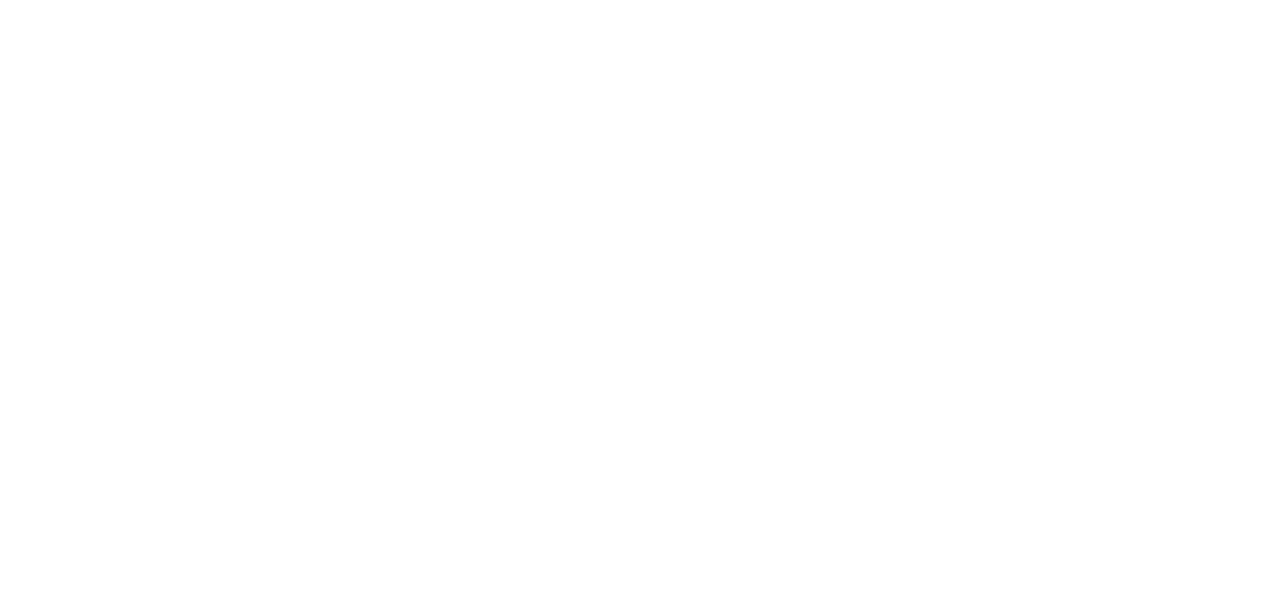
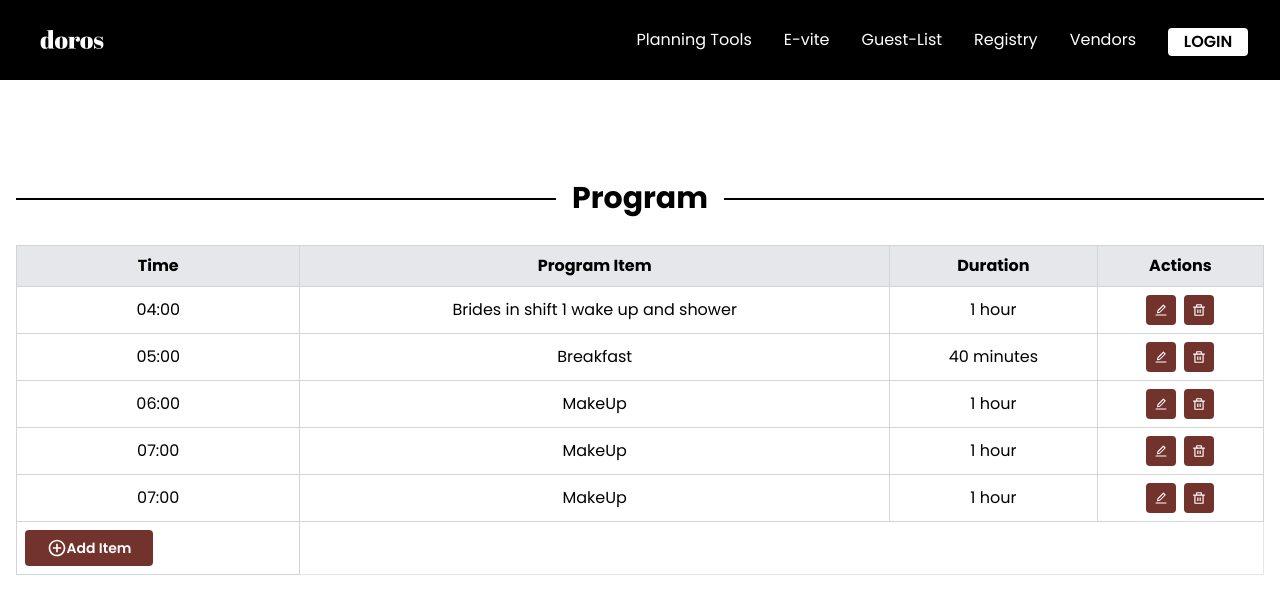
Before and after one commit to ArshavineRoy/doros-wedding-client, a React (Create React App) app: page /program in a window 1280 px wide. Before the commit this address had no page. Shown: the top 614 px of the page. Built offline with nearby package versions, Linux system fonts and the light colour scheme.

Commit message:
Updated various components and styles for a better user interface experience

```diff
--- a/src/App.js
+++ b/src/App.js
@@ -26,7 +26,7 @@ function App() {
           <Route element={<AppLayout />}>
             <Route path="/" element={<Home />} />
             <Route path="/checklist" element={<Checklist />} />
-            <Route path="/planning-tools" element={<Program />} />
+            <Route path="/program" element={<Program />} />
 
 
           </Route>
--- a/src/ui/AddItem.jsx
+++ b/src/ui/AddItem.jsx
@@ -1,8 +1,6 @@
 import React, { useState } from 'react';
 import Data from './Data';
-import { Link, useNavigate } from 'react-router-dom';
-import { MdAddCircleOutline } from 'react-icons/md';
-import { AiOutlineCloseCircle } from 'react-icons/ai';
+import { useNavigate } from 'react-router-dom';
 import Modal from './Modal';
 
 const AddItem = ({ close }) => {
@@ -61,11 +59,11 @@ const AddItem = ({ close }) => {
     className="w-full border-b border-gray-300 py-2 focus:outline-none"
   >
     <option value="" disabled></option>
-    <option value="Option 1">BRIDE & BRIDESMAIDS' PREPARATION</option>
-    <option value="Option 2">BRIDE & BRIDESMAIDS' BREAKFAST & PHOTO SHOOT</option>
-    <option value="Option 3">GROOM AND GROOMSMEN'S PREPARATION</option>
-    <option value="Option 4">WEDDING CEREMONY</option>
-    <option value="Option 5">WEDDING RECEPTION</option>
+    <option value="BRIDE & BRIDESMAIDS' PREPARATION">BRIDE & BRIDESMAIDS' PREPARATION</option>
+    <option value="BRIDE & BRIDESMAIDS' BREAKFAST & PHOTO SHOOT">BRIDE & BRIDESMAIDS' BREAKFAST & PHOTO SHOOT</option>
+    <option value="GROOM AND GROOMSMEN'S PREPARATION">GROOM AND GROOMSMEN'S PREPARATION</option>
+    <option value="WEDDING CEREMONY">WEDDING CEREMONY</option>
+    <option value="WEDDING RECEPTION">WEDDING RECEPTION</option>
   </select>
 </div>
 
--- a/src/ui/Edit.jsx
+++ b/src/ui/Edit.jsx
@@ -1,6 +1,6 @@
 import React, { useState, useEffect } from 'react';
 import Data from './Data';
-import { Link, useNavigate, useParams } from 'react-router-dom';
+import { useNavigate, useParams } from 'react-router-dom';
 import Modal from './Modal';
 
 const Edit = ({ close }) => {
--- a/src/ui/NavBar.jsx
+++ b/src/ui/NavBar.jsx
@@ -12,7 +12,7 @@ const NavBar = () => {
     <header className="absolute inset-x-0 top-0 z-50">
   <nav className="flex items-center justify-between p-6 lg:px-8 bg-black h-20" aria-label="Global">
     <div className="flex lg:flex-1">
-          <a href="/" className="-m-1.5 p-1.5 ">
+      <a href="/" className="-m-1.5 p-1.5">
         <Logo/>
       </a>
     </div>
@@ -41,7 +41,7 @@ const NavBar = () => {
       </button>
     </div>
 
-        <div className={`lg:flex lg:gap-x-8 mt-2  ${menuOpen ? 'hidden' : 'block'}`}>
+    <div className="lg:flex lg:gap-x-8 mt-2 hidden lg:block">
       <a href="/planning-tools" className="text-base font leading-6 text-white hover:text-[#73332D]">Planning Tools</a>
       <a href="/E-vite" className="text-base font leading-6 text-white hover:text-[#73332D]">E-vite</a>
       <a href="/guestlist" className="text-base font leading-6 text-white hover:text-[#73332D]">Guest-List</a>
@@ -52,6 +52,8 @@ const NavBar = () => {
       </button>
     </div>
   </nav>
+
+
       {/* Mobile menu */}
       <div className={menuOpen ? "lg:hidden block" : "hidden"} role="dialog" aria-modal="true" id="mobile-menu">
         <div className="fixed inset-0 z-50"></div>
@@ -83,7 +85,7 @@ const NavBar = () => {
           <div className="mt-6 flow-root">
             <div className="-my-6 divide-y divide-gray-500/10">
               <div className="space-y-2 py-6">
-                <a href="/" className="-mx-3 block rounded-lg px-3 py-2 text-base font-semibold leading-7 text-white hover:bg-[#73332D]">Planning Tools</a>
+                <a href="/planning-tools" className="-mx-3 block rounded-lg px-3 py-2 text-base font-semibold leading-7 text-white hover:bg-[#73332D]">Planning Tools</a>
                 <a href="/E-vite" className="-mx-3 block rounded-lg px-3 py-2 text-base font-semibold leading-7 text-white hover:bg-[#73332D]">E-vite</a>
                 <a href="/guestlist" className="-mx-3 block rounded-lg px-3 py-2 text-base font-semibold leading-7 text-white hover:bg-[#73332D]">Guest-List</a>
                 <a href="/registry" className="-mx-3 block rounded-lg px-3 py-2 text-base font-semibold leading-7 text-white hover:bg-[#73332D]">Registry</a>
--- a/src/ui/Program.jsx
+++ b/src/ui/Program.jsx
@@ -1,4 +1,4 @@
-import React, { Fragment, useState, useEffect } from 'react';
+import React, { Fragment, useState } from 'react';
 import Data from './Data';
 import { RiDeleteBinLine } from 'react-icons/ri';
 import { AiOutlineEdit } from 'react-icons/ai';
```
Lines whose indentation alone changed are shown as unchanged.
